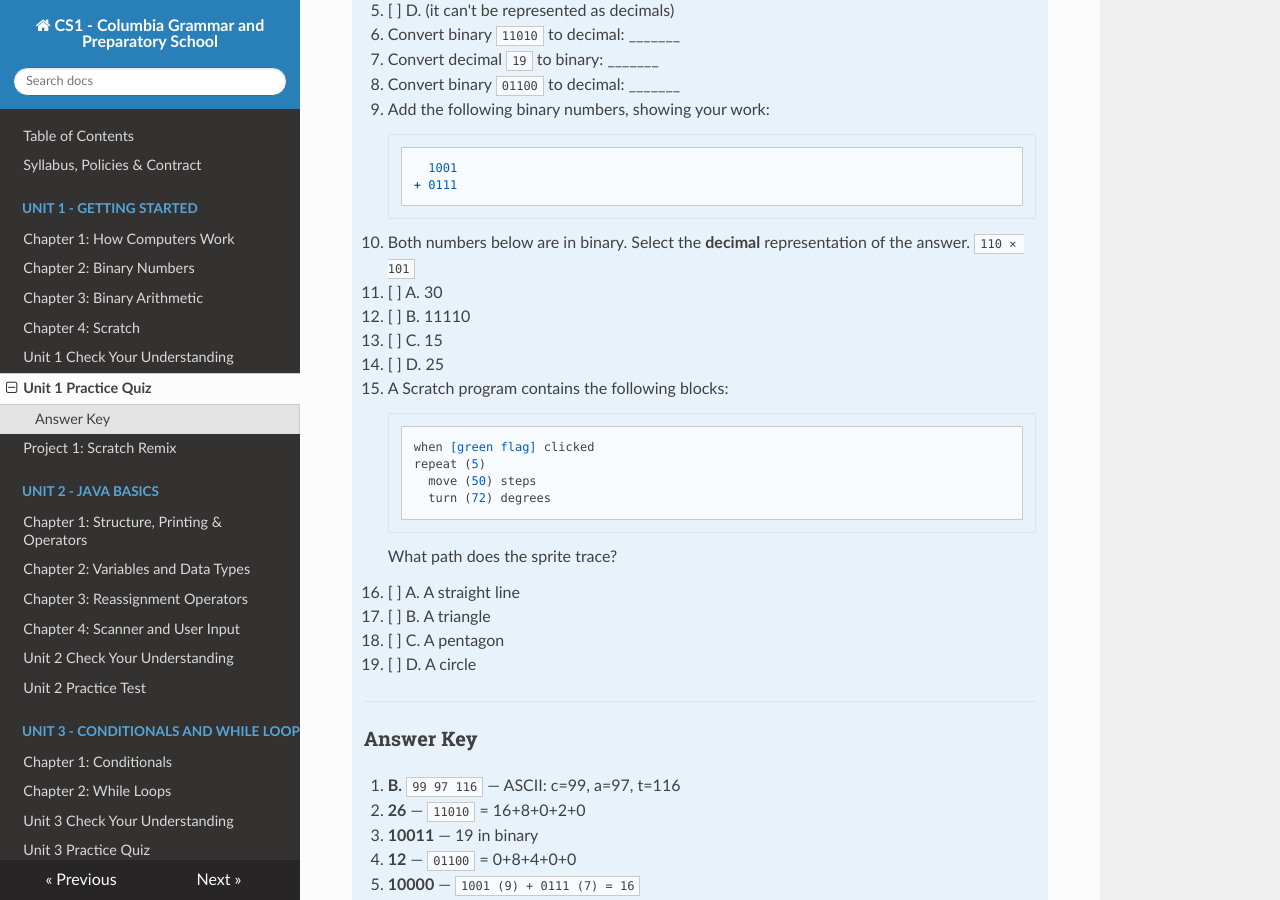
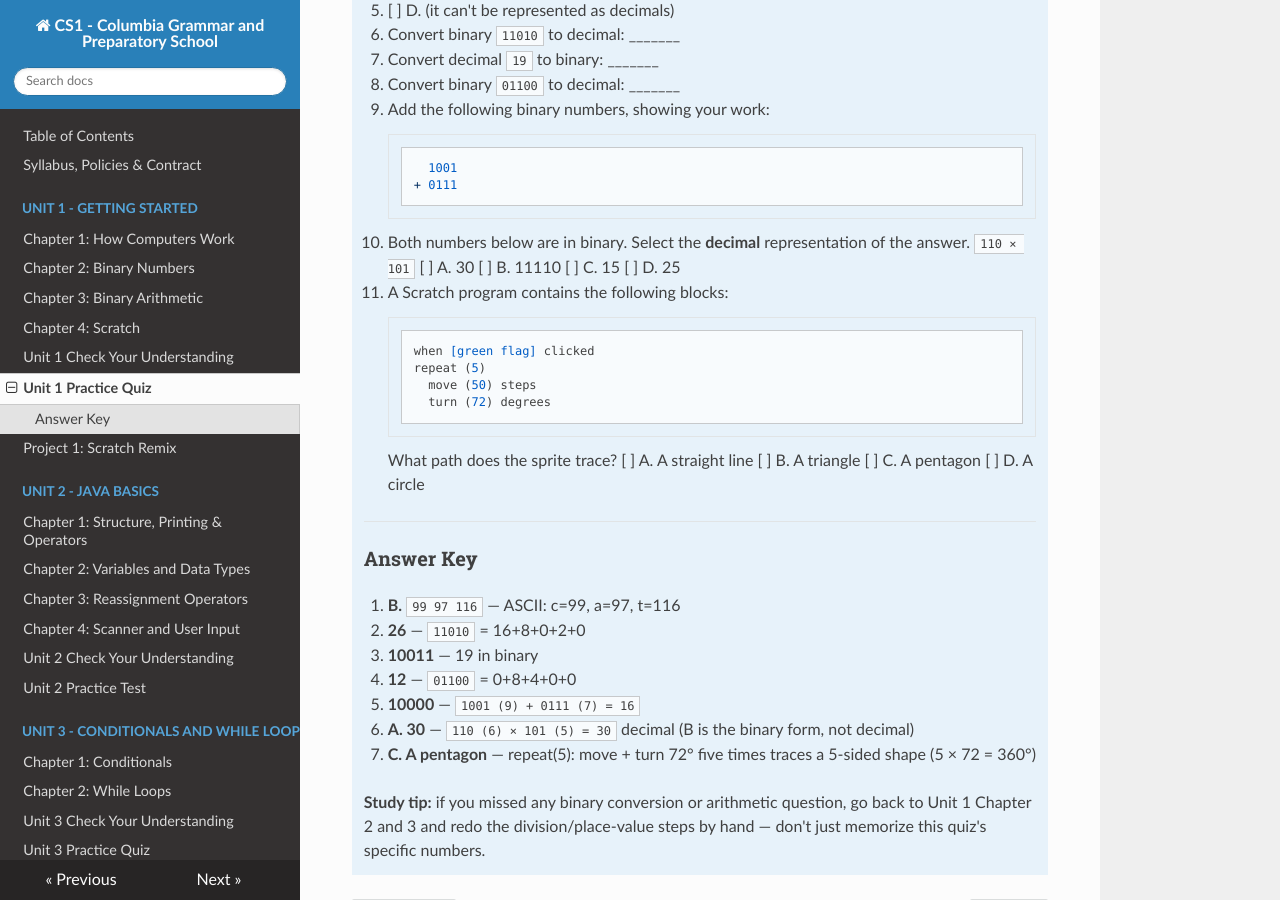
Before and after one commit to kjergens/cs1-site, an MkDocs documentation site: the page built from docs/unit1/unit1_practice_quiz.md, in a window 1280 px wide and 900 px high, scrolled down 395 px. Built offline with MkDocs 1.6.1, drawn with Linux system fonts in a browser that asks for light colours; nearby versions of some CDN libraries.

````diff
--- a/docs/unit1/unit1_practice_quiz.md
+++ b/docs/unit1/unit1_practice_quiz.md
@@ -24,10 +24,10 @@
 
     6. Both numbers below are in binary. Select the **decimal** representation of the answer.
     `110 × 101`
-    - [ ] A. 30
-    - [ ] B. 11110
-    - [ ] C. 15
-    - [ ] D. 25
+     [ ] A. 30
+     [ ] B. 11110
+     [ ] C. 15
+     [ ] D. 25
 
     7. A Scratch program contains the following blocks:
     ```
@@ -37,10 +37,10 @@
       turn (72) degrees
     ```
     What path does the sprite trace?
-    - [ ] A. A straight line
-    - [ ] B. A triangle
-    - [ ] C. A pentagon
-    - [ ] D. A circle
+    [ ] A. A straight line
+    [ ] B. A triangle
+    [ ] C. A pentagon
+    [ ] D. A circle
 
     ---
 
````
